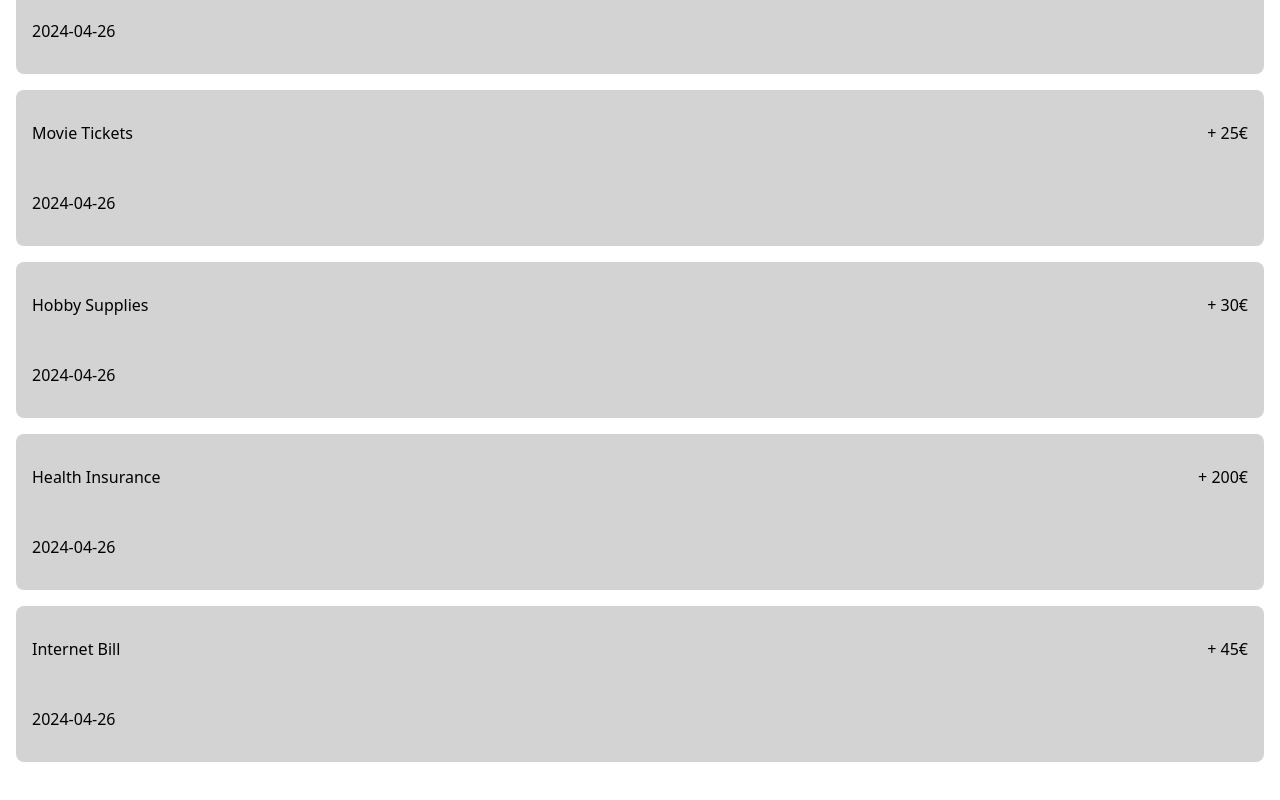
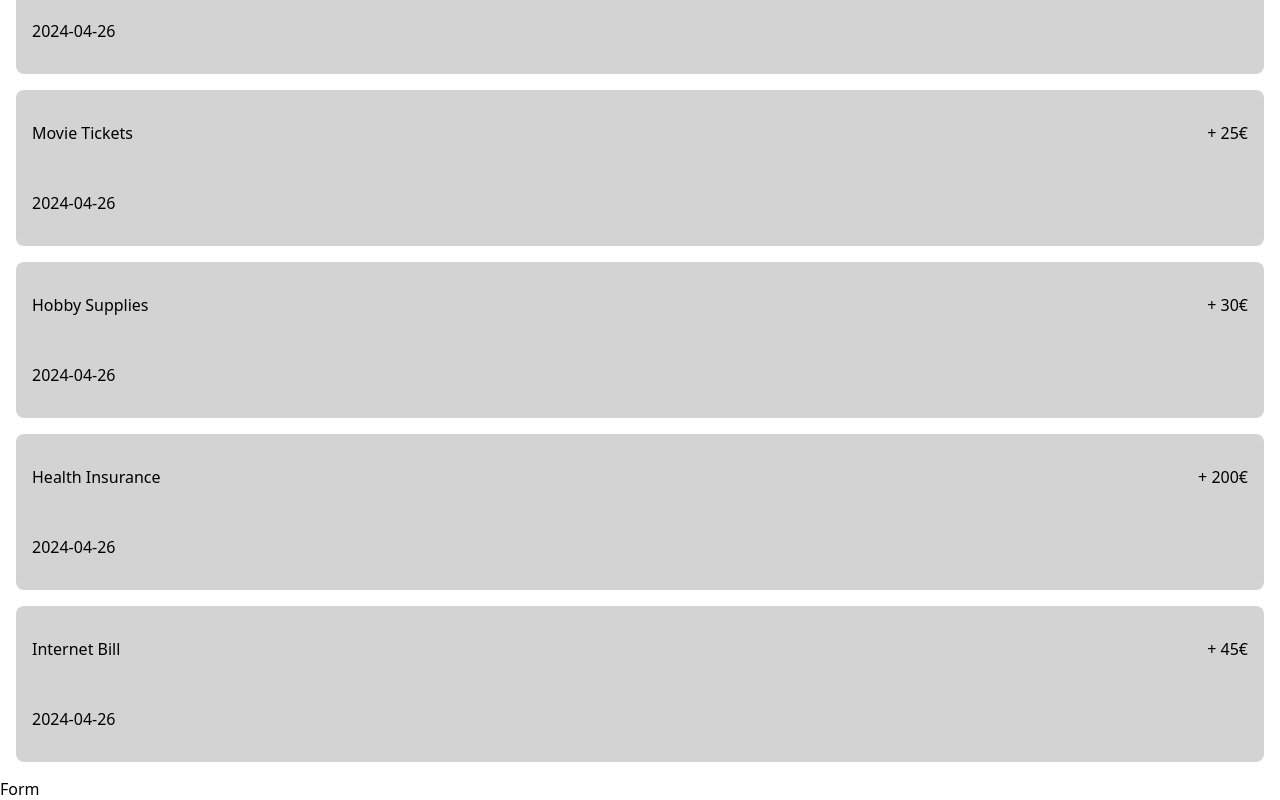
Before and after one commit to benediktbrenk/budget-app, a Next.js app: page / in a window 1280 px wide. Shown: the part 1028-1828 px from the top of the page. Before the commit the page ends 1806 px from the top, so only its background shows below. Built offline with nearby package versions, Linux system fonts and the light colour scheme.

Commit message:
created EntryPage and TransactionEntryForm Components file

```diff
--- /dev/null
+++ b/components/TransactionEntryForm/index.js
@@ -0,0 +1,5 @@
+function TransactionEntryForm() {
+  return <form>Form</form>;
+}
+
+export default TransactionEntryForm;
--- a/pages/index.js
+++ b/pages/index.js
@@ -1,4 +1,5 @@
 import Header from "@/components/Header";
+import TransactionEntryForm from "@/components/TransactionEntryForm";
 import TransactionList from "@/components/TransactionList";
 
 export default function HomePage() {
@@ -6,6 +7,7 @@ export default function HomePage() {
     <div>
       <Header title="Transactions" />
       <TransactionList />
+      <TransactionEntryForm />
     </div>
   );
 }
```
Also changed, not shown: pages/newentry/index.js (added, +11 -0 lines), components/TransactionEntryForm/TransactionEntryForm.styled.js (added).
